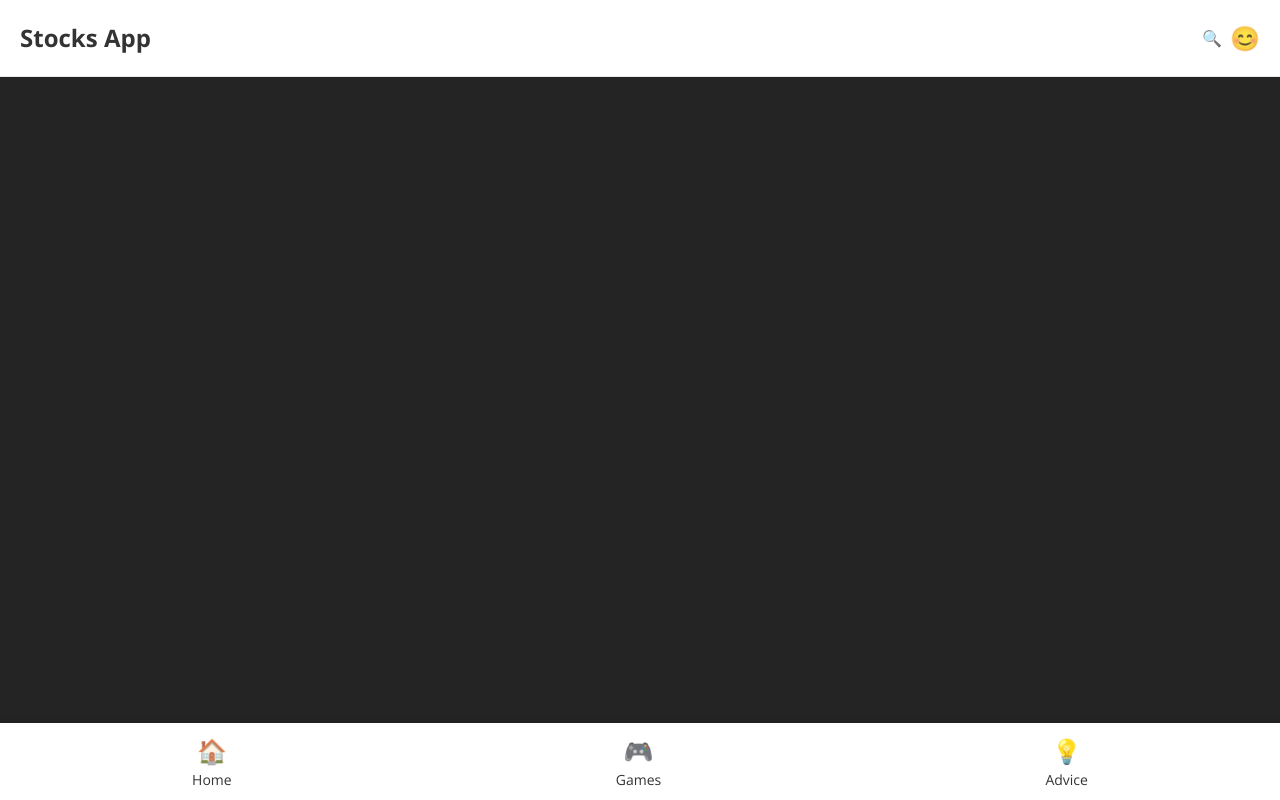
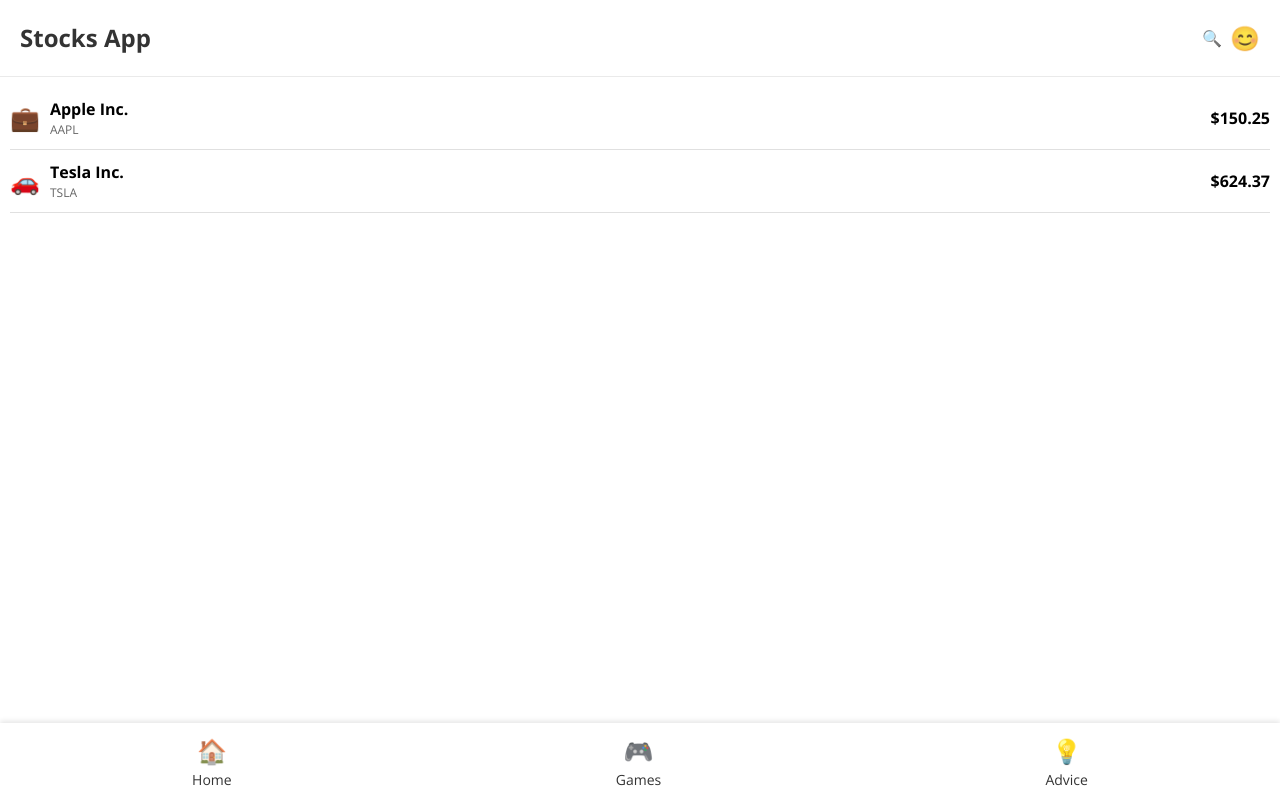
Before and after one commit to alexechoi/hack-kosice-24, a React (Vite) app: page / in a window 1280 px wide. Built offline with nearby package versions, Linux system fonts and the light colour scheme.

Commit message:
Home Page and React Navigation
Added a home page and react navigation

```diff
--- a/src/App.tsx
+++ b/src/App.tsx
@@ -1,13 +1,20 @@
 import React from "react";
+import { BrowserRouter as Router, Routes, Route } from "react-router-dom";
 import { Navbar } from "./components/Navbar/Navbar";
-import { Tabbar } from "./components/Tabbar/Tabbar"
+import { Tabbar } from "./components/Tabbar/Tabbar";
+import HomePage from './pages/HomePage/HomePage';
 
 function App() {
     return (
-        <main className="App">
-            <Navbar/>
-            <Tabbar/>
-        </main>
+        <Router>
+            <main className="App">
+                <Navbar />
+                <Routes>
+                    <Route path="/" element={<HomePage />} />
+                </Routes>
+                <Tabbar />
+            </main>
+        </Router>
     );
 }
 
--- a/src/index.css
+++ b/src/index.css
@@ -8,7 +8,7 @@
 
   color-scheme: light dark;
   color: rgba(255, 255, 255, 0.87);
-  background-color: #242424;
+  background-color: #fff;
 
   font-synthesis: none;
   text-rendering: optimizeLegibility;
@@ -17,7 +17,7 @@
 }
 
 p {
-  color: #333333;
+  color: #000;
 }
 
 h1 {
--- /dev/null
+++ b/src/pages/HomePage/HomePage.css
@@ -0,0 +1,39 @@
+.stock-list {
+    padding: 10px;
+    background-color: #fff;
+    color: #000
+  }
+
+.stock-item {
+    display: flex;
+    align-items: center;
+    justify-content: space-between;
+    border-bottom: 1px solid #e0e0e0;
+    padding: 10px 0;
+}
+
+.stock-icon {
+    font-size: 24px; /* Adjust size to match your design */
+}
+
+.stock-info {
+    flex-grow: 1;
+    margin-left: 10px;
+}
+
+.stock-name {
+    font-size: 16px;
+    margin: 0;
+    font-weight: bold;
+}
+
+.stock-symbol {
+    font-size: 12px;
+    color: #666;
+    margin: 0;
+}
+
+.stock-price {
+    font-size: 16px;
+    font-weight: bold;
+}
--- /dev/null
+++ b/src/pages/HomePage/HomePage.tsx
@@ -0,0 +1,38 @@
+import React from 'react';
+import './HomePage.css';
+
+function HomePage() {
+  const stockData = [
+    {
+      id: 1,
+      name: 'Apple Inc.',
+      symbol: 'AAPL',
+      price: '$150.25',
+      emoji: '💼', // Using a briefcase emoji as a placeholder
+    },
+    {
+      id: 2,
+      name: 'Tesla Inc.',
+      symbol: 'TSLA',
+      price: '$624.37',
+      emoji: '🚗', // Using a car emoji as a placeholder
+    },
+  ];
+
+  return (
+    <div className="stock-list">
+      {stockData.map(stock => (
+        <div key={stock.id} className="stock-item">
+          <span className="stock-icon">{stock.emoji}</span>
+          <div className="stock-info">
+            <h2 className="stock-name">{stock.name}</h2>
+            <p className="stock-symbol">{stock.symbol}</p>
+          </div>
+          <div className="stock-price">{stock.price}</div>
+        </div>
+      ))}
+    </div>
+  );
+}
+
+export default HomePage;
```
